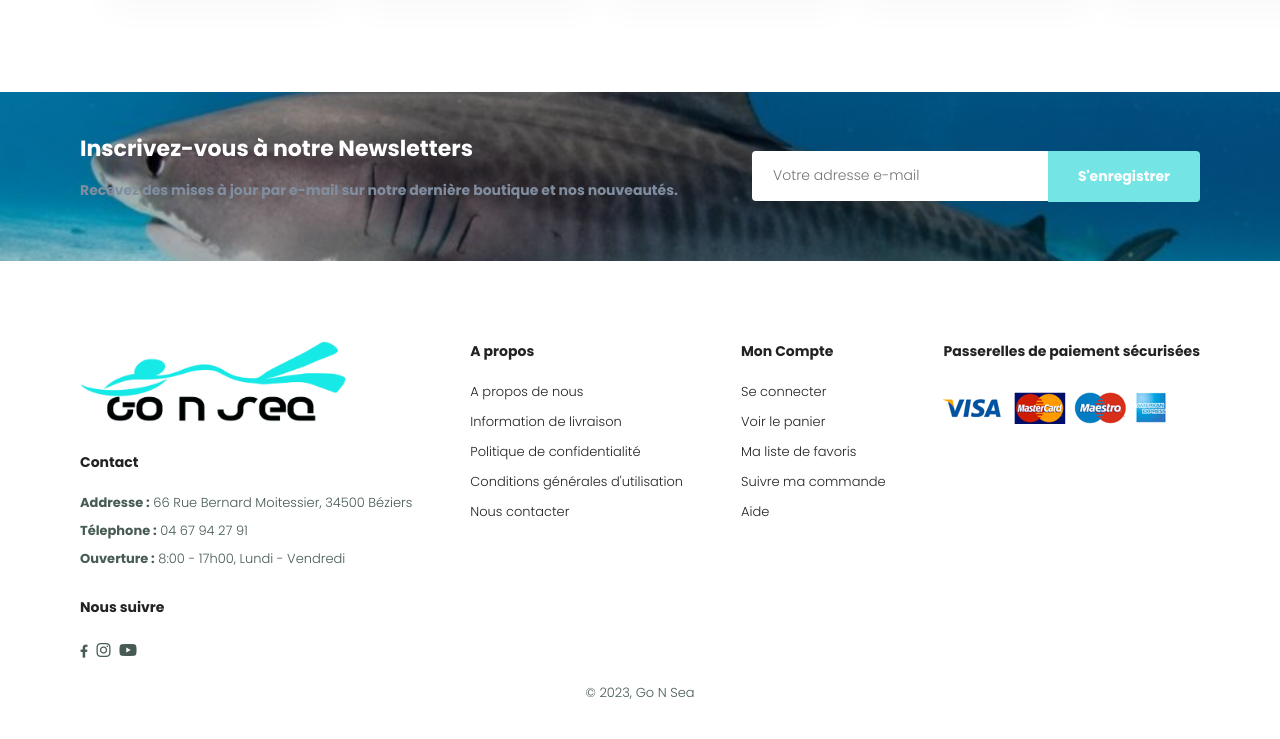
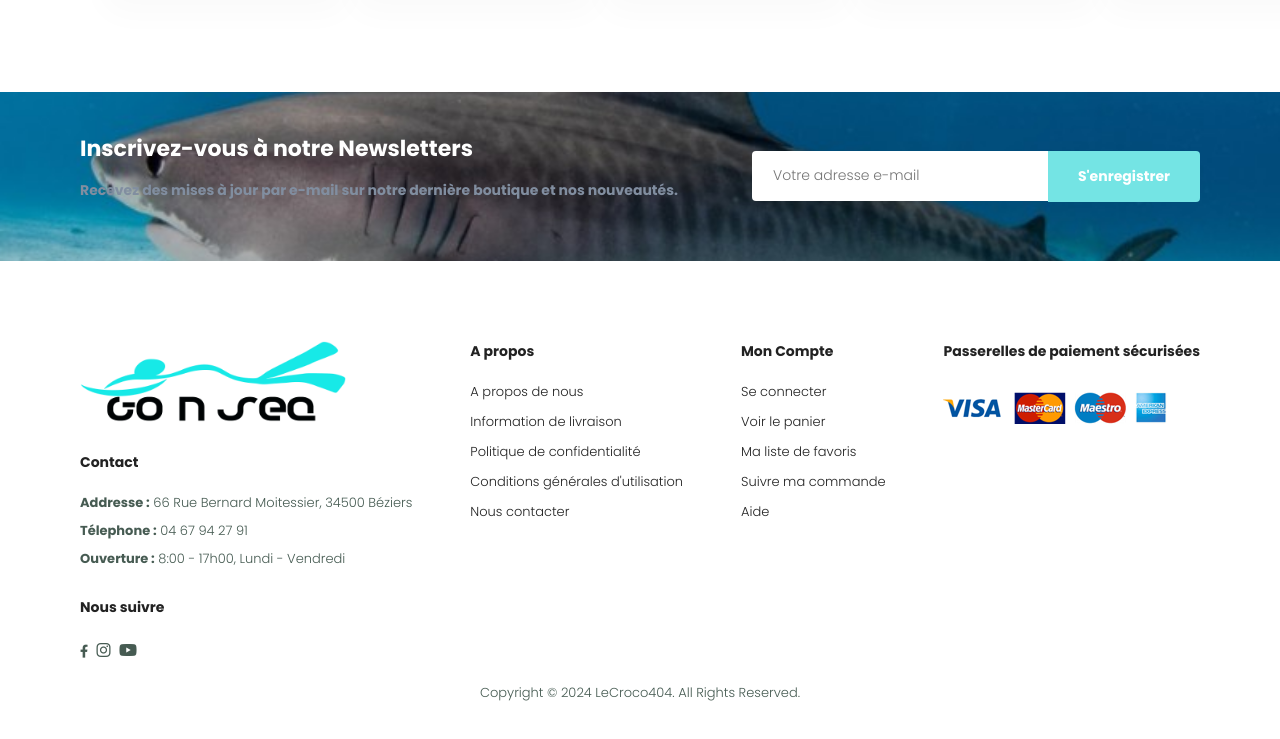
Before and after one commit to LeCroco404/GoNSea, a plain HTML site: page index.html in a window 1280 px wide. Shown: the part 3278-4017 px from the top of the page. Drawn offline with Linux system fonts and the light colour scheme.

Commit message:
Update index.html

```diff
--- a/index.html
+++ b/index.html
@@ -350,11 +350,9 @@
         </div>
 
         <div class="copyright">
-            <p>© 2023, Go N Sea</p>
+            <p>Copyright &#169; 2024 LeCroco404. All Rights Reserved.</p>
         </div>
     </footer>
-
     <script src="script.js"></script>
-
 </body>
 </html>
```
